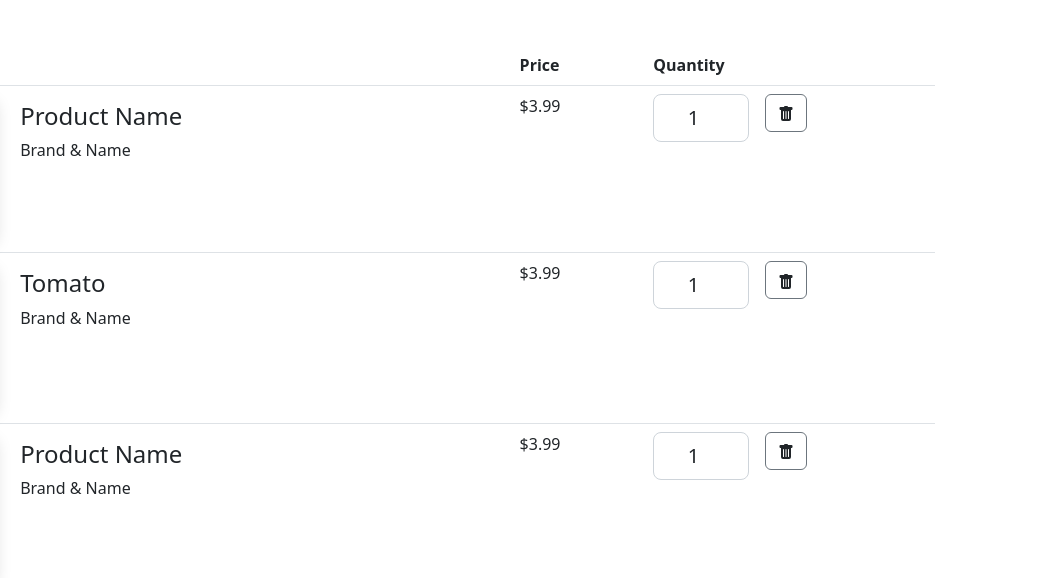
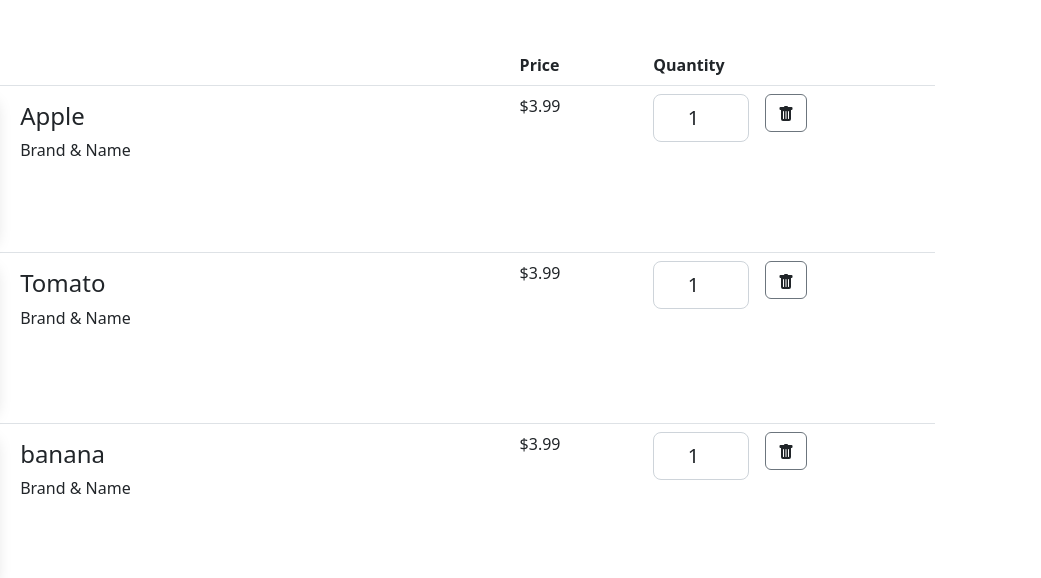
Before and after one commit to fshkokani/Fresh-Produce-Shop, a plain HTML site: page Cart/cart.html in a window 1280 px wide. Shown: the part 141-719 px from the top of the page, 239-1280 px from the left. Drawn offline with nearby package versions, Linux system fonts and the light colour scheme.

Commit message:
shopping cart

```diff
--- a/Cart/cart.html
+++ b/Cart/cart.html
@@ -41,7 +41,7 @@
                           src="./pic/apple1.png" alt="" class="img-fluid d-none d-md-block rounded mb-2 shadow" />
                       </div>
                       <div class="col-md-9 text-left mt-sm-2">
-                        <h4>Product Name</h4>
+                        <h4>Apple</h4>
                         <p class="font-weight-light">Brand &amp; Name</p>
                       </div>
                     </div>
@@ -109,7 +109,7 @@
                         />
                       </div>
                       <div class="col-md-9 text-left mt-sm-2">
-                        <h4>Product Name</h4>
+                        <h4>banana</h4>
                         <p class="font-weight-light">Brand &amp; Name</p>
                       </div>
                     </div>
```
